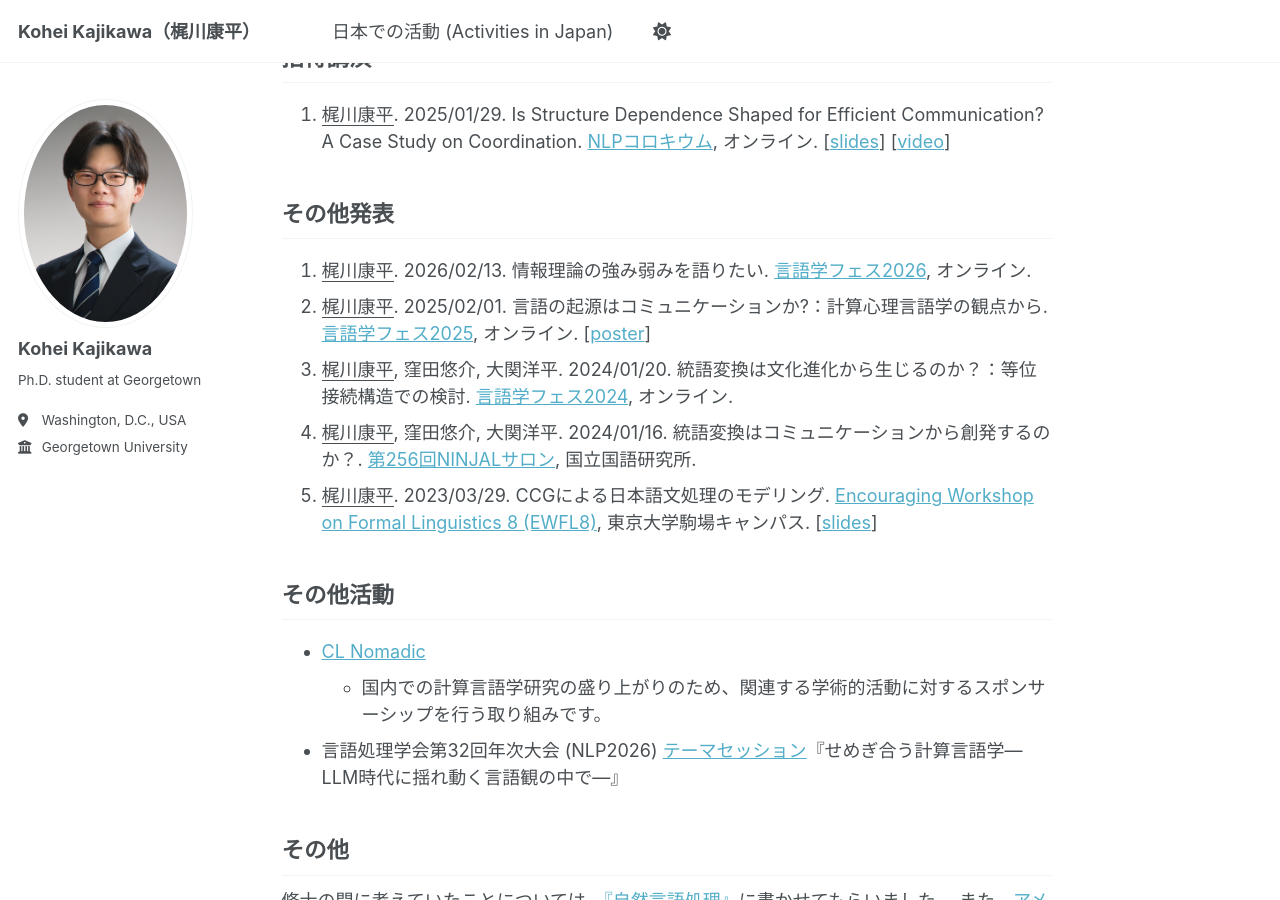
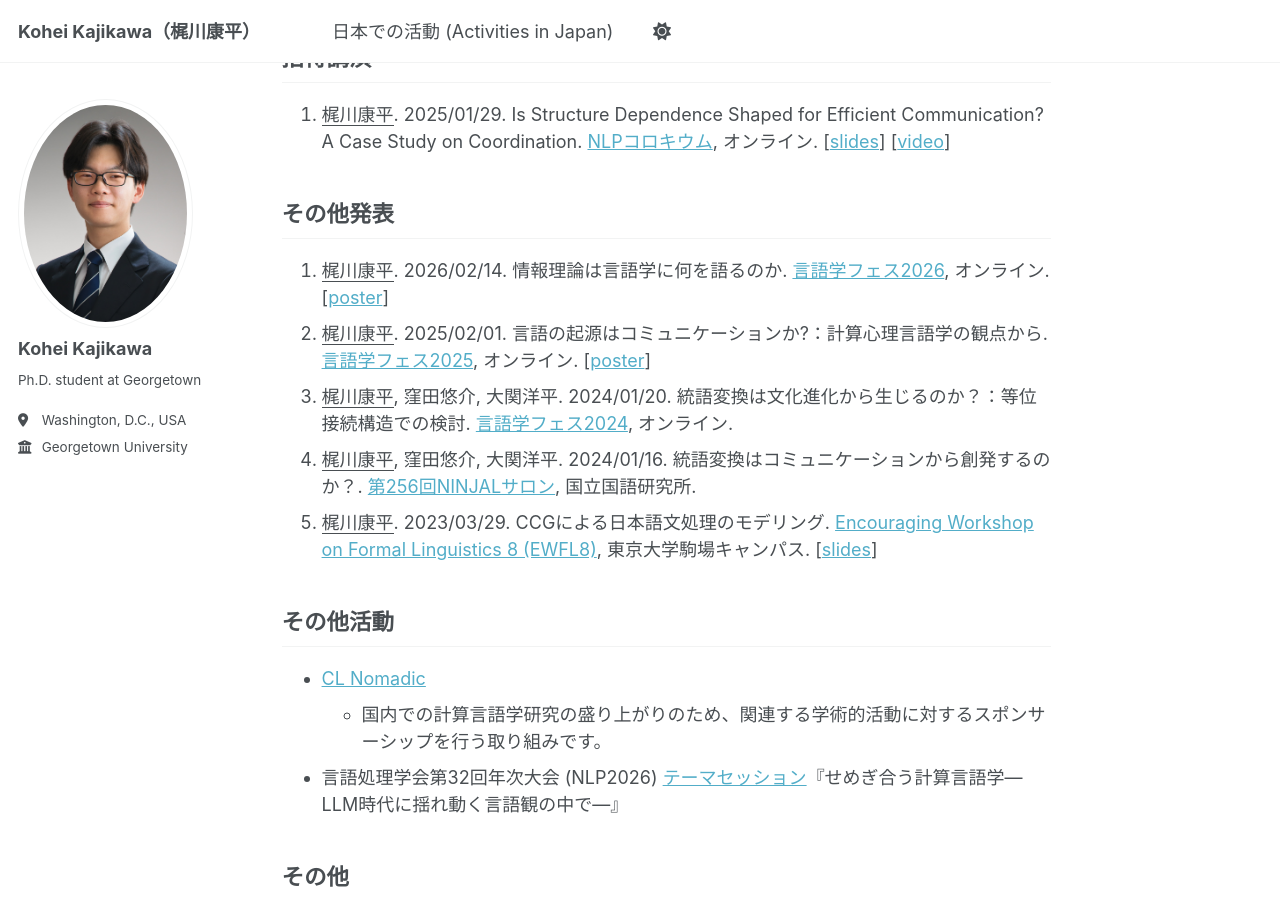
Before and after one commit to kohei-kaji/kohei-kaji.github.io, a Jekyll site: the page built from _pages/jp.md, in a window 1280 px wide and 900 px high, scrolled down 1129 px. Built offline with Jekyll 4.4.1, drawn with Linux system fonts in a browser that asks for light colours.

Commit message:
Add 言語学フェス

```diff
--- a/_pages/jp.md
+++ b/_pages/jp.md
@@ -42,7 +42,8 @@ redirect_from:
 
 その他発表
 ------
-1. <ins>梶川康平</ins>. 2026/02/13. 情報理論の強み弱みを語りたい. [言語学フェス2026](https://sites.google.com/view/lingfes2026), オンライン.
+1. <ins>梶川康平</ins>. 2026/02/14. 情報理論は言語学に何を語るのか. [言語学フェス2026](https://sites.google.com/view/lingfes2026), オンライン.
+[[poster](/files/posters/260214_gengofes.pdf)]
 1. <ins>梶川康平</ins>. 2025/02/01. 言語の起源はコミュニケーションか?：計算心理言語学の観点から. [言語学フェス2025](https://sites.google.com/view/lingfes2025), オンライン.
 [[poster](/files/posters/250201_gengofes.pdf)]
 1. <ins>梶川康平</ins>, 窪田悠介, 大関洋平. 2024/01/20. 統語変換は文化進化から生じるのか？：等位接続構造での検討. [言語学フェス2024](https://sites.google.com/view/lingfes2024/%E3%83%9B%E3%83%BC%E3%83%A0), オンライン.
@@ -64,6 +65,4 @@ redirect_from:
 また、[アメリカ大学院の出願](/posts/2025/phdapp)、[情報理論](/posts/2025/infotheory/)、[文法の生成力](/posts/2024/mcsg/)、[組合せ範疇文法 (CCG)](/posts/2023/ccg/) について、どれも書きかけですが[ブログ記事](/year-archive/)にあるのでよかったら読んでください。
 
 
-
-
 - [[リンク集](/links)]
```
Also changed, not shown: _pages/about.md (+1 -0 lines), _pages/news.md (+3 -0 lines), 2 other files.
